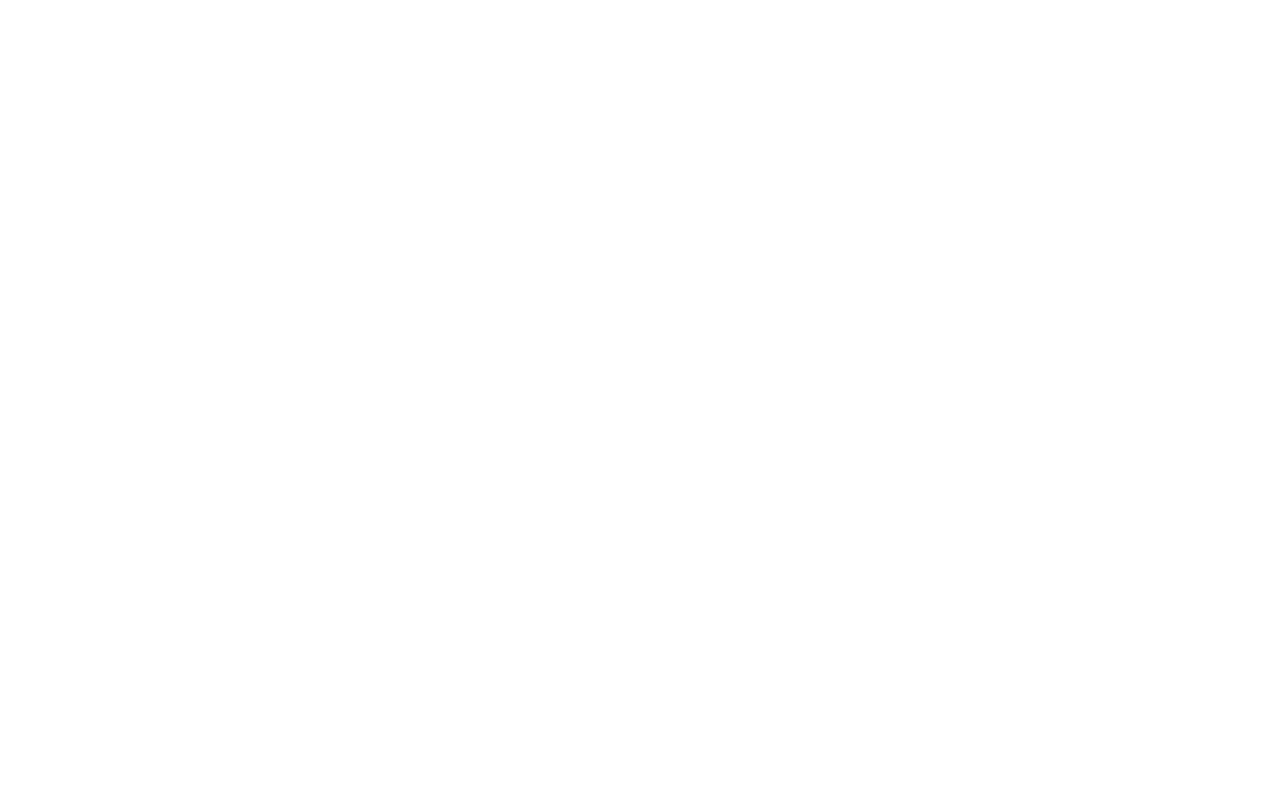
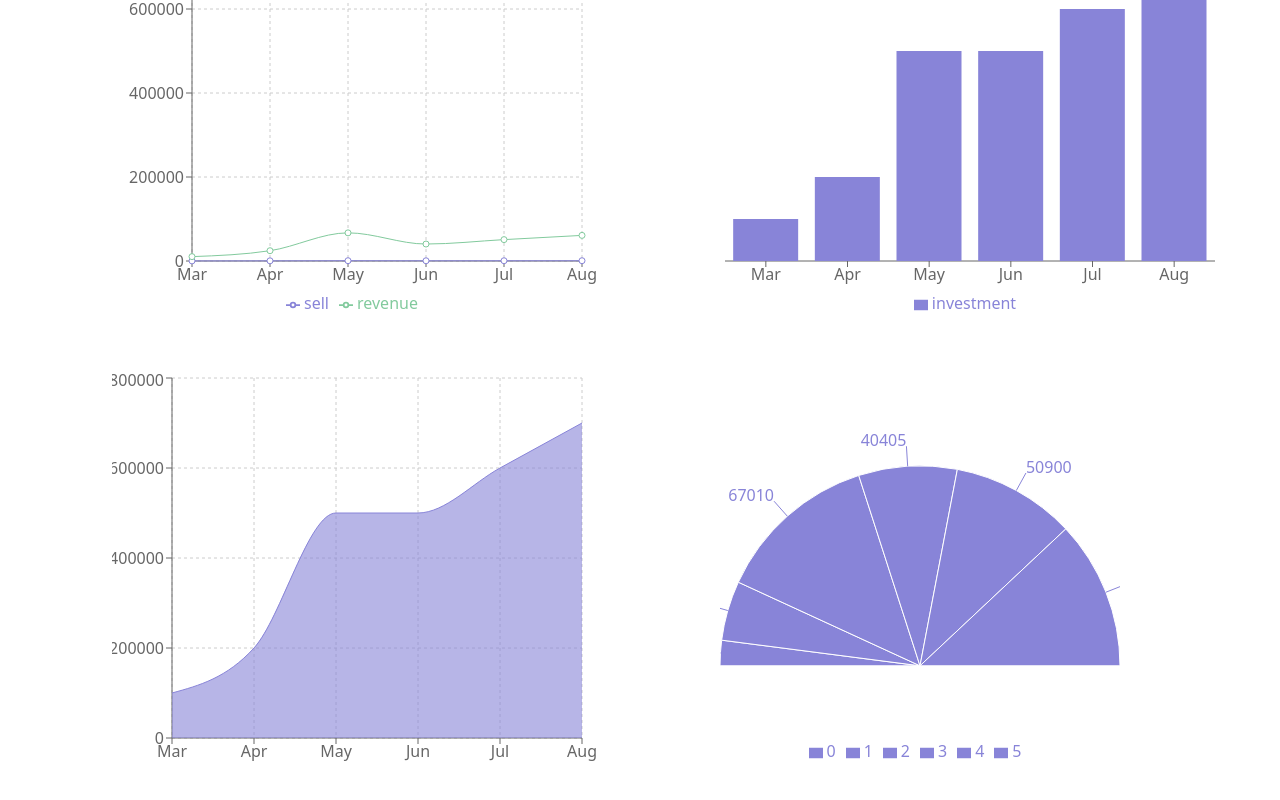
Before and after one commit to sazzad22/product-analysis-website, a React (Create React App) app: page /dashboard in a window 1280 px wide. Shown: the part 348-1148 px from the top of the page. Before the commit the page ends 800 px from the top, so only its background shows below. Built offline with nearby package versions, Linux system fonts and the light colour scheme.

Commit message:
review page added

```diff
--- a/package.json
+++ b/package.json
@@ -10,6 +10,7 @@
     "react-dom": "^18.0.0",
     "react-router-dom": "^6.3.0",
     "react-scripts": "5.0.0",
+    "recharts": "^2.1.9",
     "web-vitals": "^2.1.4"
   },
   "scripts": {
--- /dev/null
+++ b/public/data.json
@@ -0,0 +1,38 @@
+[
+    {
+        "month": "Mar",
+        "investment": 100000,
+        "sell": 241,
+        "revenue": 10401
+    },
+    {
+        "month": "Apr",
+        "investment": 200000,
+        "sell": 423,
+        "revenue": 24500
+    },
+    {
+        "month": "May",
+        "investment": 500000,
+        "sell": 726,
+        "revenue": 67010
+    },
+    {
+        "month": "Jun",
+        "investment": 500000,
+        "sell": 529,
+        "revenue": 40405
+    },
+    {
+        "month": "Jul",
+        "investment": 600000,
+        "sell": 601,
+        "revenue": 50900
+    },
+    {
+        "month": "Aug",
+        "investment": 700000,
+        "sell": 670,
+        "revenue": 61000
+    }
+]
--- a/src/components/Dashboard/Dashboard.js
+++ b/src/components/Dashboard/Dashboard.js
@@ -1,11 +1,87 @@
-import React from 'react';
+import React, { useEffect, useState } from "react";
+import { Area, AreaChart, Bar, BarChart, CartesianGrid, Cell, Legend, Line, LineChart, Pie, PieChart, PolarAngleAxis, PolarGrid, PolarRadiusAxis, Radar, RadarChart, ResponsiveContainer, Tooltip, XAxis, YAxis } from "recharts";
 
 const Dashboard = () => {
-    return (
-        <div>
-            <h1>Dashboard</h1>
-        </div>
-    );
+  const [data, setData] = useState([]);
+  useEffect(() => {
+    fetch("data.json")
+      .then((res) => res.json())
+      .then((data) => setData(data));
+  }, []);
+    console.log(data);
+    return <div>
+        <h1 className="mt-24 font-bold text-4xl text-violet-500  ">Visualized <span className="text-gray-600">Data</span></h1>
+         <div className="grid sm:grid-cols-2 grid-cols-1 mr-26 ml-28 gap-12 mt-24 mb-24">
+
+      <div >
+      <LineChart
+        width={500}
+        height={400}
+        data={data}
+        margin={{
+          top: 5,
+          right: 30,
+          left: 20,
+          bottom: 5,
+        }}
+      >
+        <CartesianGrid strokeDasharray="3 3" />
+        <XAxis dataKey="month" />
+        <YAxis dataKey={'investment'} />
+        <Tooltip  />
+        <Legend />
+        <Line type="monotone" dataKey="sell" stroke="#8884d8"  />
+        <Line type="monotone" dataKey="revenue" stroke="#82ca9d" />
+      </LineChart>
+      </div>
+      <div>
+          <BarChart width={500} height={400} data={data}>
+              <Tooltip />
+              <Legend></Legend>
+              <XAxis dataKey={'month'}></XAxis>
+
+        <Bar dataKey="investment" fill="#8884d8" />
+      </BarChart>
+      </div>
+      <div>
+      <AreaChart
+        width={500}
+        height={400}
+        data={data}
+        margin={{
+          top: 10,
+          right: 30,
+          left: 0,
+          bottom: 0,
+        }}
+      >
+        <CartesianGrid strokeDasharray="3 3" />
+        <XAxis dataKey="month" />
+        <YAxis dataKey={'investment'} />
+        <Tooltip />
+        <Area type="monotone" dataKey="investment" stroke="#8884d8" fill="#8884d8" />
+      </AreaChart>
+      </div>
+      <div>
+          <PieChart width={400} height={400}>
+              <Tooltip></Tooltip>
+              <Legend></Legend>
+        <Pie
+          dataKey="revenue"
+          startAngle={180}
+          endAngle={0}
+          data={data}
+          cx="50%"
+          cy="80%"
+          outerRadius={200}
+          fill="#8884d8"
+          label
+        />
+      </PieChart>
+      </div>
+
+</div>
+    </div>;
 };
 
 export default Dashboard;
--- a/src/components/Home/Home.js
+++ b/src/components/Home/Home.js
@@ -13,7 +13,7 @@
   return (
     <div >
       {/* Product */}
-      <div className="grid sm:grid-cols-2   ">
+      <div className="grid sm:grid-cols-2 grid-cols-1   ">
         <div className=" mt-5">
           <h1 className="text-blue-500 text-5xl">Be Smart </h1>
           <h1 className="text-5xl">
```
Also changed, not shown: 1 other file (tests, documents, lock files or other folders).
